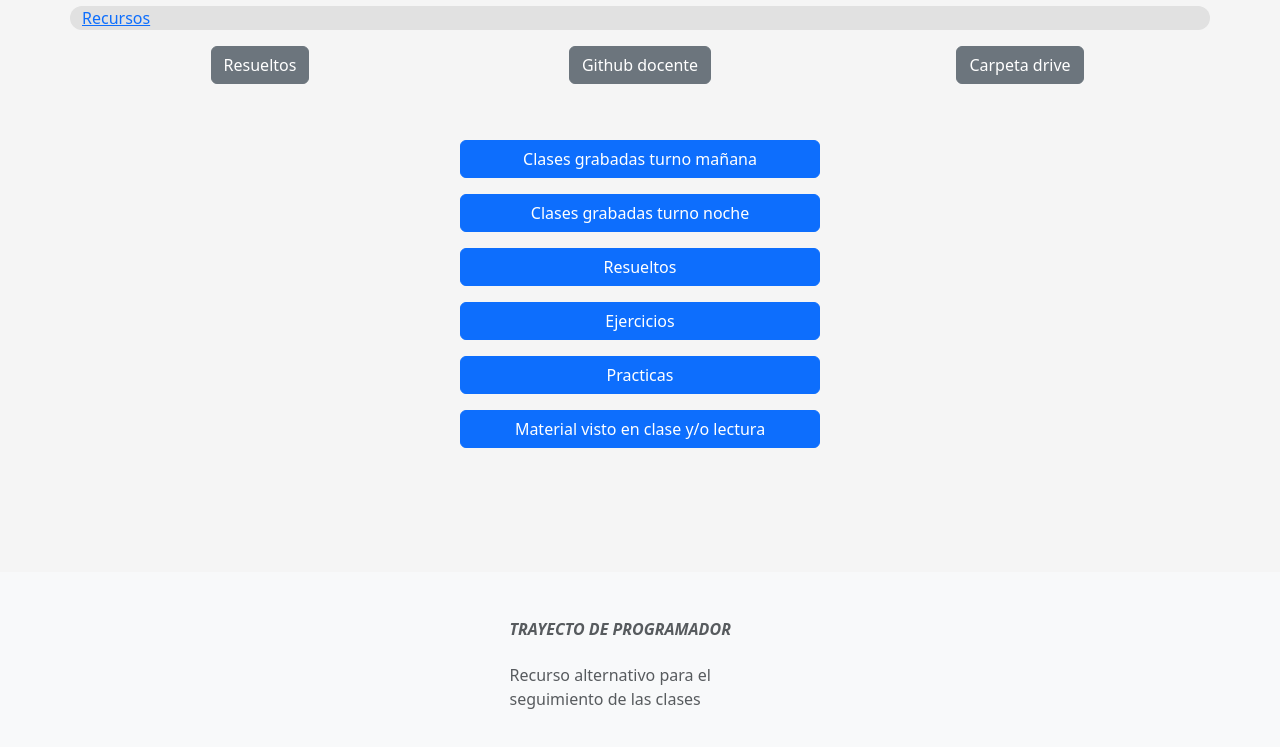
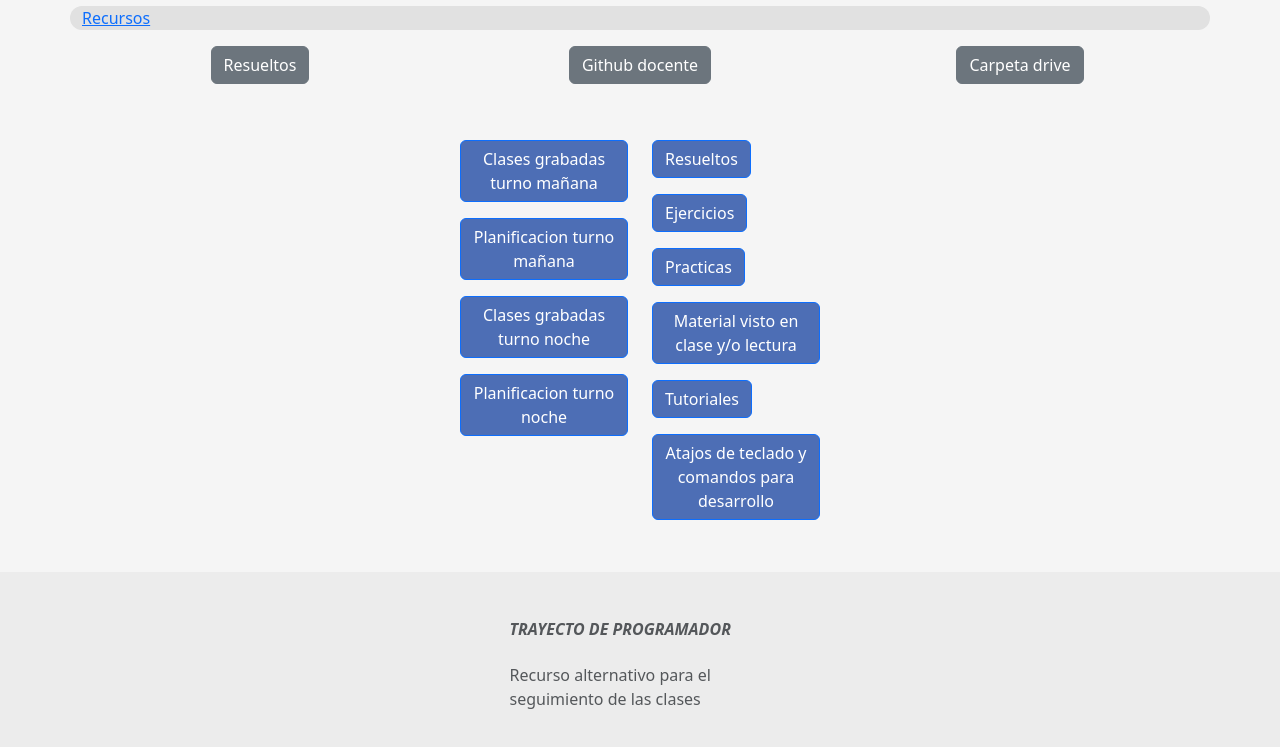
Before and after one commit to Erick-C3/Trayecto-de-Programador-, a plain HTML site: page html/recursos-clase.html in a window 1280 px wide. Shown: the part 49-796 px from the top of the page. Drawn offline with nearby package versions, Linux system fonts and the light colour scheme; files whose address does not match are found by name.

Commit message:
agregados nuevos recurssos

```diff
--- a/css/recursos.css
+++ b/css/recursos.css
@@ -1,3 +1,6 @@
+:root{
+    --btn-recurso-color: rgb(77, 110, 181);
+}
 
 
 #recursos-contenedor{
@@ -8,4 +11,5 @@
 
 .btn-recurso{
     margin-top: 2vh;
+    background-color: var(--btn-recurso-color);
 }
--- a/general.css
+++ b/general.css
@@ -2,13 +2,15 @@
     --color-fondo-claro: whitesmoke;
     --bg-color-btn-nav: rgb(176, 206, 177);
     --bg-color-btn-nav-hover: rgb(47, 70, 48);
-    --b--bg-color-btn-nav-active: rgba(47, 129, 55, 0.555);
+    --bg-color-btn-nav-active: rgba(47, 129, 55, 0.555);
 
     --color-nav-principal-item-hover: whitesmoke;
     --color-nav-principal-item-active: rgb(0, 0, 0);
     --color-nav-principal-item: black;
 
     --color-nav-principal-item-border: rgba(0, 0, 0, 0.386);
+
+    --footer-bg-color: rgba(222, 222, 222, 0.405);
 }
 
 body{
@@ -36,7 +38,7 @@ body{
 
 .navbar-nav .nav-link.active, .navbar-nav .nav-link.show {
     color: var(--color-nav-principal-item-active);
-    background-color: var(--b--bg-color-btn-nav-active);
+    background-color: var(--bg-color-btn-nav-active);
 }
 
 .navbar{
@@ -55,3 +57,7 @@ body{
     border-radius: 20px;
     margin-top: 1vh;
 }
+
+footer{
+    background-color: var(--footer-bg-color) ;
+}
--- a/html/recursos-clase.html
+++ b/html/recursos-clase.html
@@ -17,19 +17,22 @@
         <nav class="navbar  navbar-expand-lg ">
             <div class="container-fluid ">
                 <a class="navbar-brand" href="../index.html">Hello world!</a>
-                <button class="navbar-toggler" type="button" data-bs-toggle="collapse" data-bs-target="#navbarNav" aria-controls="navbarNav" aria-expanded="false" aria-label="Toggle navigation">
+                <button class="navbar-toggler" type="button" data-bs-toggle="collapse" data-bs-target="#navbarNav"
+                    aria-controls="navbarNav" aria-expanded="false" aria-label="Toggle navigation">
                     <span class="navbar-toggler-icon"></span>
                 </button>
                 <div class="collapse navbar-collapse" id="navbarNav">
                     <ul class="navbar-nav">
                         <li class="nav-item navegacion-item">
-                        <a class="nav-principal-item nav-link" aria-current="page" href="../index.html" >Inicio</a>
+                            <a class="nav-principal-item nav-link" aria-current="page" href="../index.html">Inicio</a>
                         </li>
                         <li class="nav-item navegacion-item">
-                        <a class="nav-principal-item nav-link" aria-current="page" href="./material-clase.html" >Material día de clase</a>
+                            <a class="nav-principal-item nav-link" aria-current="page"
+                                href="./material-clase.html">Material día de clase</a>
                         </li>
                         <li class="nav-item navegacion-item">
-                        <a class="nav-principal-item nav-link active" aria-current="page" href="./recursos-clase.html" >Recursos</a>
+                            <a class="nav-principal-item nav-link active" aria-current="page"
+                                href="./recursos-clase.html">Recursos</a>
                         </li>
                     </ul>
                 </div>
@@ -47,27 +50,82 @@
         <div id="info-general" class="container text-center">
             <div class="row">
                 <div class="col">
-                    <a class="btn btn-secondary "  href="https://docs.google.com/spreadsheets/d/1sod3H9-rHqKRVKwsO_1FaB1dFvRdOJl1neNeJnvDa9k/edit?usp=sharing" role="button" aria-disabled="true">Resueltos</a>
+                    <a class="btn btn-secondary "
+                        href="https://docs.google.com/spreadsheets/d/1sod3H9-rHqKRVKwsO_1FaB1dFvRdOJl1neNeJnvDa9k/edit?usp=sharing"
+                        role="button" aria-disabled="true">Resueltos</a>
                 </div>
                 <div class="col">
-                    <a class="btn btn-secondary "  href="https://github.com/Erick-C3?tab=repositories" role="button" aria-disabled="true">Github docente</a>
+                    <a class="btn btn-secondary " href="https://github.com/Erick-C3?tab=repositories" role="button"
+                        aria-disabled="true">Github docente</a>
                 </div>
                 <div class="col">
-                    <a class="btn btn-secondary "  href="https://drive.google.com/drive/folders/1iQWtDHQqMXHpfAMDZ9Xjc8QtSmJoMHRV?usp=sharing" role="button" aria-disabled="true">Carpeta drive</a>
+                    <a class="btn btn-secondary "
+                        href="https://drive.google.com/drive/folders/1iQWtDHQqMXHpfAMDZ9Xjc8QtSmJoMHRV?usp=sharing"
+                        role="button" aria-disabled="true">Carpeta drive</a>
                 </div>
             </div>
         </div>
         <div class="container" id="recursos-contenedor">
-            <a class="btn btn-primary btn-recurso"  href="https://docs.google.com/spreadsheets/d/1ABoRm0hnEBmyuTJa_gY1qsEBNdoUjQwpxm_osxqAG08/edit?usp=sharing" role="button" aria-disabled="true">Clases grabadas turno mañana</a>
-            <a class="btn btn-primary btn-recurso"  href="https://docs.google.com/spreadsheets/d/1SJICkZYOJzy7Oehd5OM6JElnAJH_1Q2VPiIe5SnyLzA/edit?usp=sharing" role="button" aria-disabled="true">Clases grabadas turno noche</a>
-            <a class="btn btn-primary btn-recurso"  href="https://docs.google.com/spreadsheets/d/1sod3H9-rHqKRVKwsO_1FaB1dFvRdOJl1neNeJnvDa9k/edit?usp=sharing" role="button" aria-disabled="true">Resueltos</a>
-            <a class="btn btn-primary btn-recurso"  href="https://drive.google.com/drive/folders/1elLidTcbfGS6iN_AvmUrRJSiT_LF9MBB?usp=sharing" role="button" aria-disabled="true">Ejercicios</a>
-            <a class="btn btn-primary btn-recurso"  href="https://drive.google.com/drive/folders/1scNv4xwc6srXQuD1oCeE08_YD88-lmGh?usp=sharing" role="button" aria-disabled="true">Practicas</a>
-            <a class="btn btn-primary btn-recurso"  href="https://drive.google.com/drive/folders/1D782LUrc-pipwVA4GDRQAezpRK5yhjbr?usp=sharing" role="button" aria-disabled="true">Material visto en clase y/o lectura</a>
+            <div class="row">
+                <div class="col">
+                    <div class="row">
+                        <div class="col">
+                            <a class="btn btn-primary btn-recurso"
+                                href="https://docs.google.com/spreadsheets/d/1ABoRm0hnEBmyuTJa_gY1qsEBNdoUjQwpxm_osxqAG08/edit?usp=sharing"
+                                role="button" aria-disabled="true">
+                                Clases grabadas turno mañana
+                            </a>
+                            <a class="btn btn-primary btn-recurso"
+                                href="https://docs.google.com/spreadsheets/d/1weQzzZGuUyQt0WIoUCrDXRGmk0HI5DLhossTG-vJM1g/edit?usp=sharing"
+                                role="button" aria-disabled="true">
+                                Planificacion turno mañana
+                            </a>
 
                         </div>
+                    </div>
+                    <div class="row">
+                        <div class="col">
+
+                            <a class="btn btn-primary btn-recurso"
+                                href="https://docs.google.com/spreadsheets/d/1SJICkZYOJzy7Oehd5OM6JElnAJH_1Q2VPiIe5SnyLzA/edit?usp=sharing"
+                                role="button" aria-disabled="true">Clases grabadas turno noche</a>
+                            <a class="btn btn-primary btn-recurso"
+                                href="https://docs.google.com/spreadsheets/d/1zpFEvAUneCN1csp67Te6vQ3oLaI_pSA-DnichK0KQ60/edit?usp=sharing"
+                                role="button" aria-disabled="true">
+                                Planificacion turno noche
+                            </a>
+                        </div>
+                    </div>
+
+                </div>
+                <div class="col">
+                    <a class="btn btn-primary btn-recurso"
+                        href="https://docs.google.com/spreadsheets/d/1sod3H9-rHqKRVKwsO_1FaB1dFvRdOJl1neNeJnvDa9k/edit?usp=sharing"
+                        role="button" aria-disabled="true">Resueltos</a>
+                    <a class="btn btn-primary btn-recurso"
+                        href="https://drive.google.com/drive/folders/1elLidTcbfGS6iN_AvmUrRJSiT_LF9MBB?usp=sharing"
+                        role="button" aria-disabled="true">Ejercicios</a>
+                    <a class="btn btn-primary btn-recurso"
+                        href="https://drive.google.com/drive/folders/1scNv4xwc6srXQuD1oCeE08_YD88-lmGh?usp=sharing"
+                        role="button" aria-disabled="true">Practicas</a>
+                    <a class="btn btn-primary btn-recurso"
+                        href="https://drive.google.com/drive/folders/1D782LUrc-pipwVA4GDRQAezpRK5yhjbr?usp=sharing"
+                        role="button" aria-disabled="true">Material visto en clase y/o lectura</a>
+                    <a class="btn btn-primary btn-recurso"
+                        href="https://docs.google.com/spreadsheets/d/1zs5sa-BYnzIQBb8b52pt3VaZtIQ02mu6fLA1tU7ds8I/edit?usp=sharing"
+                        role="button" aria-disabled="true">
+                        Tutoriales
+                    </a>
+                    <a class="btn btn-primary btn-recurso"
+                        href="https://docs.google.com/spreadsheets/d/1A3J2mjBbgOmm80Y51gtpgHE7eRc8uSA6iUSMfaKSWAo/edit?usp=sharing"
+                        role="button" aria-disabled="true">
+                        Atajos de teclado y comandos para desarrollo
+                    </a>
+                </div>
+            </div>
+        </div>
     </main>
-    <footer class="text-center text-lg-start bg-light text-muted mt-auto">
+    <footer class="text-center text-lg-start text-muted mt-auto">
         <section>
             <div class="container text-center text-md-start mt-5">
                 <div class="row mt-3">
```
Also changed, not shown: html/material-clase.html (+1 -1 lines), index.html (+1 -1 lines). Lines whose indentation alone changed are shown as unchanged.
